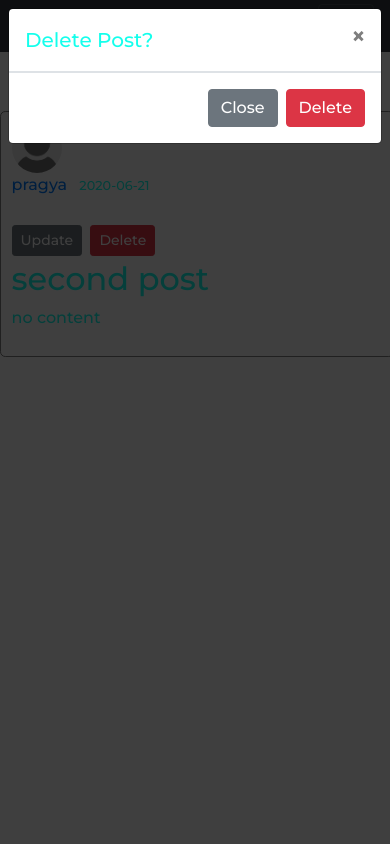
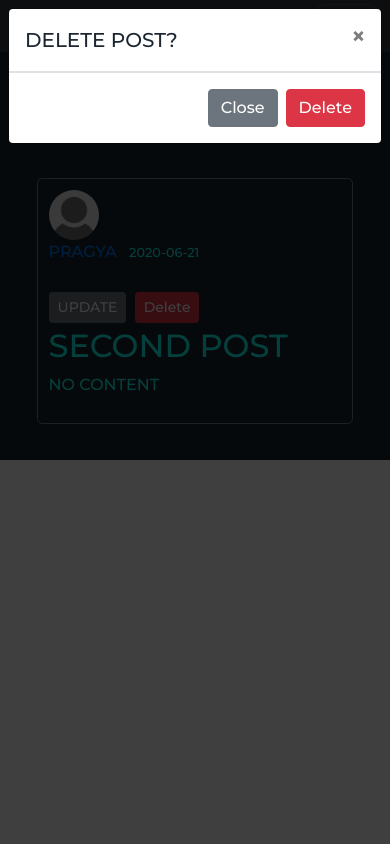
Before and after one commit to samruddhishastri/ZelfKarte, a Flask app: page /post/2 in a window 390 px wide, after a click on "Delete". Run offline with Flask 2, Linux system fonts and the light colour scheme; a user stored in the database is signed in; data comes from the database, SQL or seed files in the repository; both versions use the stored data as it was after the commit; some libraries are stand-ins or nearby versions.

Commit message:
Added reviews post and mae responsive

```diff
--- a/summerup/static/main.css
+++ b/summerup/static/main.css
@@ -16,7 +16,6 @@ html,body {
     background-size: cover;
     color: #0d7377;
     font-family: 'Montserrat', sans-serif;
-    height: 100%;
 }
 
 .login {
@@ -25,7 +24,6 @@ html,body {
     text-transform: uppercase;
     color: #0d7377;
     font-family: 'Montserrat', sans-serif;
-    height: 140%;
     background-color: #1B2631;
 }
 
@@ -70,19 +68,8 @@ hr {
   text-align: left;
   font-family: 'Montserrat', cursive;
   color: #14ffec;
-
-}
-
-.Account {
-  width:40.983vw;
-  border: 0.270vw solid gray;
-  border-radius:1.349vw;
-  box-shadow: 0 0 0.162vw 0 rgba(0,0,0,0.1);
-  padding: 2.698vw;
-  margin: 10% auto 0;
-  text-align: left;
-  font-family: 'Montserrat', cursive;
-  color: #14ffec;
+  overflow: hidden;
+  text-overflow: ellipsis;
 }
 
 .inputbox{
@@ -106,13 +93,15 @@ hr {
   text-align: left;
   font-family: 'Montserrat', cursive;
   color: #14ffec;
+  overflow: hidden;
+  text-overflow: ellipsis;
   }
 
 }
 
 @media screen and (max-width: 710px) {
   .Signup{
-  width:100.983vw;
+  width:80.983vw;
   border: 0.270vw solid gray;
   border-radius:1.349vw;
   box-shadow: 0 0 0.162vw 0 rgba(0,0,0,0.1);
@@ -121,6 +110,8 @@ hr {
   text-align: left;
   font-family: 'Montserrat', cursive;
   color: #14ffec;
+  overflow: hidden;
+  text-overflow: ellipsis;
   }
 
 }
--- a/summerup/templates/about.html
+++ b/summerup/templates/about.html
@@ -4,7 +4,7 @@
 	<div class="navbar-nav ">
 
         <a class="nav-item nav-link mx-2 " href="{{ url_for('launch') }}">HOME<i
-        class="fas fa-home fa-lg p-2 d-none d-md-inline"></i><span class="d-md-none"><i class="fas fa-users px-2"></i></span></a>
+        class="fas fa-home fa-lg p-2 d-none d-md-inline"></i><span class="d-md-none"><i class="fas fa-home px-2"></i></span></a>
 
         <a class="nav-item nav-link mx-2 " href="{{ url_for('signup') }}">SIGN UP<i
             class="fas fa-user-plus fa-lg p-2 d-none d-md-inline"></i>
--- a/summerup/templates/account.html
+++ b/summerup/templates/account.html
@@ -3,9 +3,9 @@
 {% block nav %}
 	<div class="navbar-nav ">
         <a class="nav-item nav-link mx-2 " href="{{ url_for('home') }}">HOME<i
-        class="fas fa-home fa-lg p-2 d-none d-md-inline"></i><span class="d-md-none"><i class="fas fa-users px-2"></i></span></a>
+        class="fas fa-home fa-lg p-2 d-none d-md-inline"></i><span class="d-md-none"><i class="fas fa-home px-2"></i></span></a>
     	<a class="nav-item nav-link mx-2 " href="{{ url_for('qrcode') }}">SCAN<i
-        class="fas fa-qrcode fa-lg p-2 d-none d-md-inline"></i><span class="d-md-none"><i class="fas fa-users px-2"></i></span></a>
+        class="fas fa-qrcode fa-lg p-2 d-none d-md-inline"></i><span class="d-md-none"><i class="fas fa-qrcode px-2"></i></span></a>
     </div>
 {% endblock nav %}
 
@@ -21,7 +21,7 @@
             <br>
             <br>
             <h1 class="a" align="center">Account Info</h1>
-                <div class="Account">
+                <div class="Signup">
                     <div class="content-section">
                         <div class="media">
                             <img class="rounded-circle account-img" src="{{ image_file }}">
--- a/summerup/templates/login.html
+++ b/summerup/templates/login.html
@@ -5,12 +5,12 @@
 <div class="navbar-nav ">
     <a class="nav-item nav-link mx-2 " href="{{ url_for('launch') }}">HOME<i
     class="fas fa-home fa-lg p-2 d-none d-md-inline"></i><span class="d-md-none"><i
-    class="fas fa-users px-2"></i></span></a>
+    class="fas fa-home px-2"></i></span></a>
     <a class="nav-item nav-link mx-2 " href="{{ url_for('about') }}">ABOUT<i
     class="fas fa-users fa-lg p-2 d-none d-md-inline"></i><span class="d-md-none"><i
     class="fas fa-users px-2"></i></span></a>
     <a class="nav-item nav-link mx-2 " href="{{ url_for('signup') }}">SIGN UP<i
-        class="fas fa-user-plus faa-lg p-2 d-none d-md-inline"></i><span class="d-md-none"><i
+        class="fas fa-user-plus fa-lg p-2 d-none d-md-inline"></i><span class="d-md-none"><i
             class="fas fa-user-plus px-2"></i></span></a>
 </div>
 
--- a/summerup/templates/post.html
+++ b/summerup/templates/post.html
@@ -4,7 +4,7 @@
     <div class="navbar-nav ">
       <a class="nav-item nav-link mx-2 " href="{{ url_for('home') }}">HOME<i
     class="fas fa-home fa-lg p-2 d-none d-md-inline"></i><span class="d-md-none"><i
-    class="fas fa-users px-2"></i></span></a>
+    class="fas fa-home px-2"></i></span></a>
         <a class="nav-item nav-link mx-2 " href="{{ url_for('qrcode') }}">SCAN<i
         class="fas fa-qrcode fa-lg p-2 d-none d-md-inline"></i><span class="d-md-none"><i class="fas fa-qrcode px-2"></i></span></a>
         <a class="nav-item nav-link mx-2 " href="{{ url_for('account') }}">ACCOUNT<i
@@ -15,7 +15,12 @@
     </div>
 {% endblock nav %}
 
+{% block carousel %}
+<div style="height: 10vw; background-color: #1B2631"></div>
+{% endblock carousel %}
+
 {% block content %}
+<div class="login" style="color: white">
 <br><br><br>
 <div class="Signup">
   <article>
@@ -42,7 +47,7 @@
     <div class="modal-dialog" role="document">
       <div class="modal-content">
         <div class="modal-header">
-          <h5 class="modal-title" id="deleteModalLabel">Delete Post?</h5>
+          <h5 class="modal-title" id="deleteModalLabel" style="color:#1B2631; ">Delete Post?</h5>
           <button type="button" class="close" data-dismiss="modal" aria-label="Close">
             <span aria-hidden="true">&times;</span>
           </button>
@@ -57,4 +62,5 @@
     </div>
   </div>
 </div>
+</div>
 {% endblock content %}
--- a/summerup/templates/qrcode.html
+++ b/summerup/templates/qrcode.html
@@ -6,15 +6,15 @@
 <div class="navbar-nav ">
     <a class="nav-item nav-link mx-2 " href="{{ url_for('home') }}">HOME<i
     class="fas fa-home fa-lg p-2 d-none d-md-inline"></i><span class="d-md-none"><i
-    class="fas fa-users px-2"></i></span></a>
+    class="fas fa-home px-2"></i></span></a>
 </div>
 
 {% endblock nav %}
 
 {% block content %}
 
-<div class="login">
-    <div class="container">
+<div class="login" style="height: 150%;">
+    <div class="container" style="height: 100%;">
        <div id="reader"></div>
     </div>
 
--- a/summerup/templates/signup.html
+++ b/summerup/templates/signup.html
@@ -4,7 +4,7 @@
 <div class="navbar-nav ">
     <a class="nav-item nav-link mx-2 " href="{{ url_for('launch') }}">HOME<i
     class="fas fa-home fa-lg p-2 d-none d-md-inline"></i><span class="d-md-none"><i
-    class="fas fa-users px-2"></i></span></a>
+    class="fas fa-home px-2"></i></span></a>
     <a class="nav-item nav-link mx-2 " href="{{ url_for('about') }}">ABOUT<i
     class="fas fa-users fa-lg p-2 d-none d-md-inline"></i><span class="d-md-none"><i
     class="fas fa-users px-2"></i></span></a>
```
Also changed, not shown: summerup/templates/complains.html (+6 -5 lines), summerup/templates/create_post.html (+1 -9 lines), summerup/site.db.
